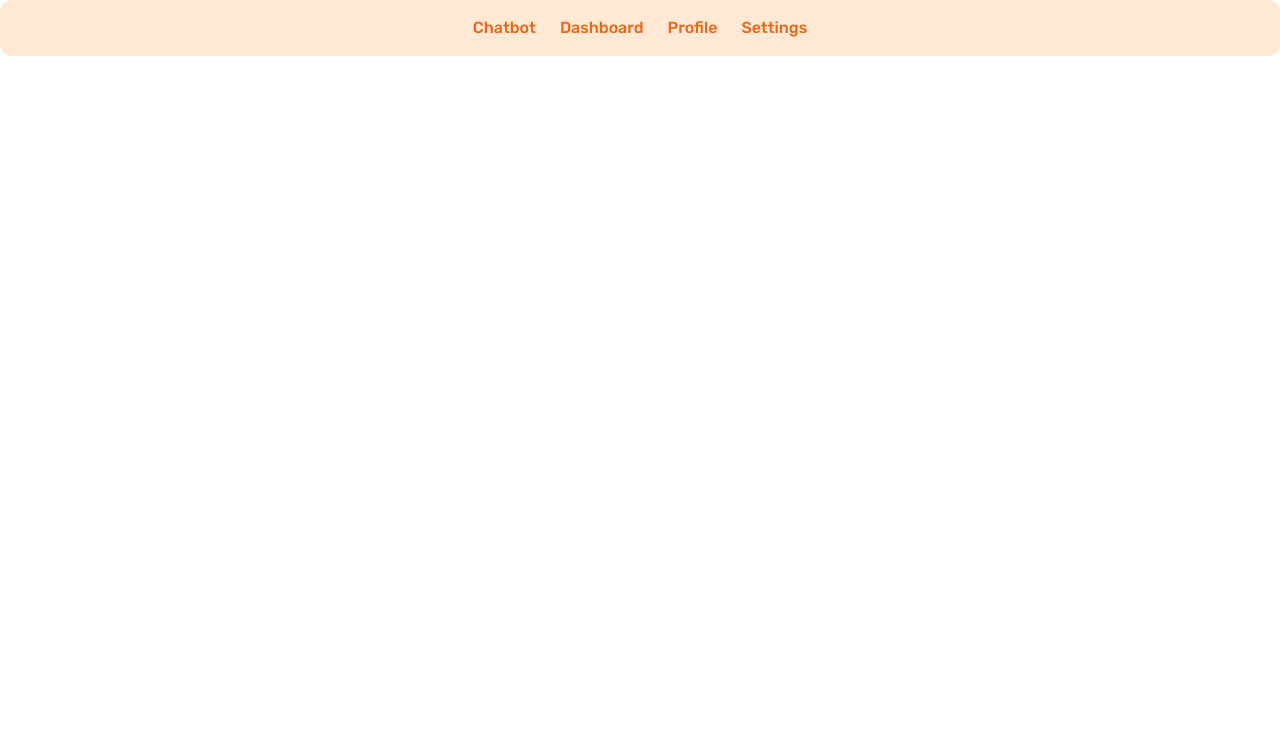
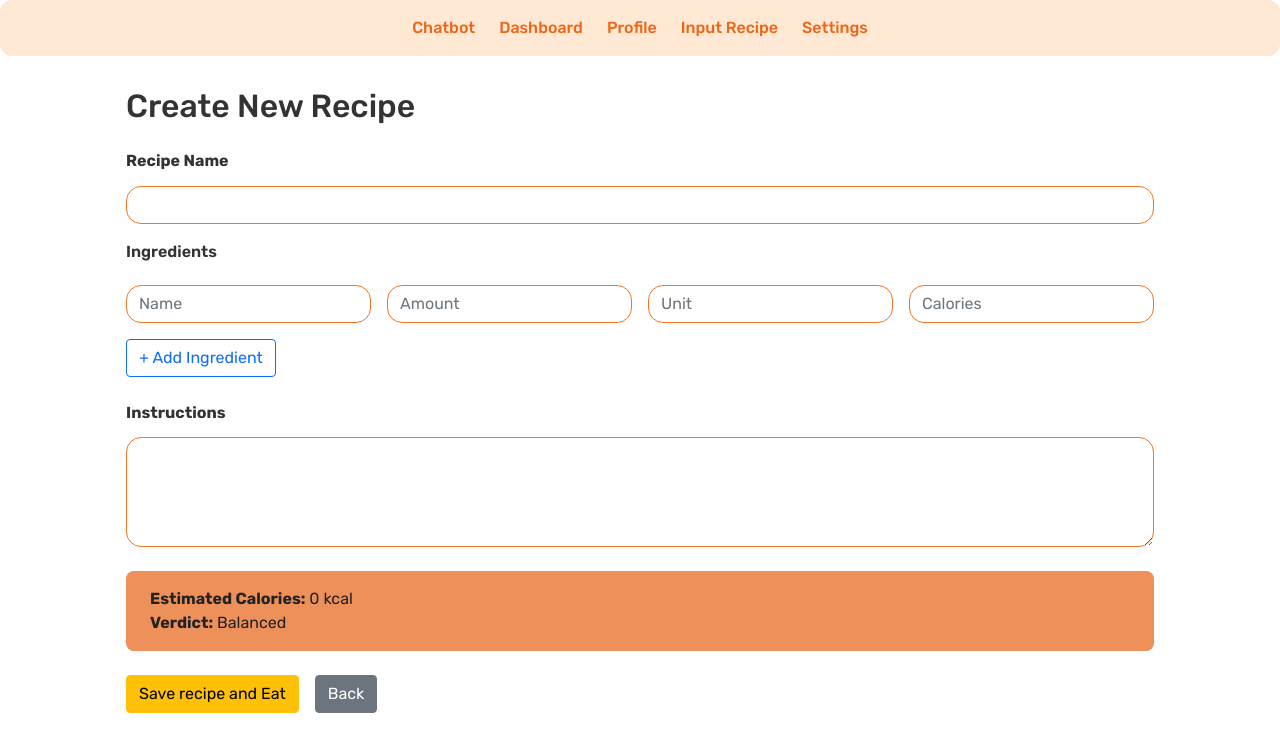
Before and after one commit to tgw6201/SummerBuild2025, a React (Vite) app in the folder client/: page /recipe-input in a window 1280 px wide. Shown: the top 752 px of the page. Built offline with nearby package versions, Linux system fonts and the light colour scheme.

Commit message:
Create a new recipe (hardcoded)

```diff
--- a/client/src/App.jsx
+++ b/client/src/App.jsx
@@ -11,6 +11,7 @@ import Onboarding from './pages/Onboarding';
 import Dashboard from './pages/Dashboard';
 import Profile from './pages/Profile';
 import ChangePassword from './pages/ChangePassword';
+import RecipeInput from './pages/RecipeInput';
 import  './index.css';
 
 function App() {
@@ -26,6 +27,7 @@ function App() {
         <Route path="/chatbot" element={<Chatbot />} />
         <Route path="/dashboard" element={<Dashboard />} />
         <Route path="/profile" element={<Profile />} />
+        <Route path="/recipe-input" element={<RecipeInput />} />
       </Routes>
     </Router>
   );
--- a/client/src/components/Navbar.jsx
+++ b/client/src/components/Navbar.jsx
@@ -21,6 +21,7 @@ export default function Navbar() {
       <Link to="/">Chatbot</Link>
       <Link to="/dashboard">Dashboard</Link>
       <Link to="/profile">Profile</Link>
+      <Link to="/recipe-input">Input Recipe</Link>
       {/* Settings Dropdown */}
       <div
         className="dropdown"
--- /dev/null
+++ b/client/src/css/RecipeInput.css
@@ -0,0 +1,58 @@
+I/* Container spacing */
+.recipe-input-container {
+  max-width: 700px;
+  margin: 2rem auto;
+  padding: 2rem 1.5rem;
+  background: #fff;
+  border-radius: 12px;
+  box-shadow: 0 2px 12px rgba(0,0,0,0.04);
+}
+
+/* Section titles */
+.recipe-input-container h2 {
+  margin-bottom: 1.5rem;
+}
+
+.recipe-input-container label,
+.recipe-input-container .section-title {
+  font-weight: 600;
+  margin-bottom: 0.5rem;
+  display: block;
+}
+
+/* Ingredient row alignment */
+.ingredient-row {
+  display: flex;
+  gap: 1rem;
+  margin-bottom: 0.5rem;
+}
+
+.ingredient-row input {
+  flex: 1 1 0;
+  min-width: 0;
+}
+
+/* Add Ingredient button */
+.add-ingredient-btn {
+  margin-bottom: 1.5rem;
+}
+
+/* Instructions textarea */
+.instructions-area {
+  margin-bottom: 1.5rem;
+}
+
+/* Calories verdict box */
+.calorie-verdict-box {
+  background: #ed905a;
+  border-radius: 8px;
+  padding: 1rem 1.5rem;
+  margin-bottom: 1.5rem;
+  color: #222;
+}
+
+/* Button group */
+.recipe-btn-group {
+  display: flex;
+  gap: 1rem;
+}
--- a/client/src/pages/RecipeInput.jsx
+++ b/client/src/pages/RecipeInput.jsx
@@ -0,0 +1,142 @@
+import React, { useState } from "react";
+import '../css/RecipeInput.css';
+
+const initialIngredient = { name: "", amount: "", unit: "", calories: "" };
+
+function calculateCalories(ingredients) {
+  return ingredients.reduce((sum, ing) => sum + Number(ing.calories || 0), 0);
+}
+
+function getVerdict(totalCalories) {
+  if (totalCalories < 300) return "Balanced";
+  if (totalCalories < 600) return "Slightly High";
+  if (totalCalories < 900) return "High Calories";
+  return "Very High Calories";
+}
+
+export default function EditRecipePage({ onSave, onBack }) {
+  const [name, setName] = useState("");
+  const [ingredients, setIngredients] = useState([{ ...initialIngredient }]);
+  const [instructions, setInstructions] = useState("");
+
+  const totalCalories = calculateCalories(ingredients);
+  const verdict = getVerdict(totalCalories);
+
+  const handleIngredientChange = (idx, field, value) => {
+    setIngredients(ings =>
+      ings.map((ing, i) =>
+        i === idx ? { ...ing, [field]: value } : ing
+      )
+    );
+  };
+
+  const addIngredient = () => {
+    setIngredients([...ingredients, { ...initialIngredient }]);
+  };
+
+  const removeIngredient = idx => {
+    setIngredients(ings => ings.filter((_, i) => i !== idx));
+  };
+
+  const handleSave = () => {
+    if (onSave) {
+      onSave({
+        name,
+        ingredients,
+        instructions,
+        totalCalories,
+        verdict,
+      });
+    }
+  };
+
+  return (
+    <div className="recipe-input-container">
+      <h2>Create New Recipe</h2>
+      <label className="form-label fw-bold">Recipe Name</label>
+      <input
+        type="text"
+        className="form-control mb-3"
+        value={name}
+        onChange={e => setName(e.target.value)}
+      />
+
+      <div className="section-title">Ingredients</div>
+      {ingredients.map((ing, idx) => (
+        <div className="ingredient-row" key={idx}>
+          <input
+            className="form-control"
+            placeholder="Name"
+            value={ing.name}
+            onChange={e => handleIngredientChange(idx, "name", e.target.value)}
+          />
+          <input
+            className="form-control"
+            placeholder="Amount"
+            value={ing.amount}
+            onChange={e => handleIngredientChange(idx, "amount", e.target.value)}
+          />
+          <input
+            className="form-control"
+            placeholder="Unit"
+            value={ing.unit}
+            onChange={e => handleIngredientChange(idx, "unit", e.target.value)}
+          />
+          <input
+            className="form-control"
+            placeholder="Calories"
+            type="number"
+            value={ing.calories}
+            onChange={e => handleIngredientChange(idx, "calories", e.target.value)}
+          />
+          {ingredients.length > 1 && (
+            <button
+              type="button"
+              className="btn btn-outline-danger btn-sm"
+              onClick={() => removeIngredient(idx)}
+            >
+              &times;
+            </button>
+          )}
+        </div>
+      ))}
+      <button
+        type="button"
+        className="btn btn-outline-primary add-ingredient-btn"
+        onClick={addIngredient}
+      >
+        + Add Ingredient
+      </button>
+
+      <label className="form-label fw-bold">Instructions</label>
+      <textarea
+        className="form-control instructions-area"
+        value={instructions}
+        onChange={e => setInstructions(e.target.value)}
+        rows={4}
+      />
+
+      <div className="calorie-verdict-box">
+        <strong>Estimated Calories:</strong> {totalCalories} kcal<br />
+        <strong>Verdict:</strong> {verdict}
+      </div>
+
+      <div className="recipe-btn-group">
+        <button
+          type="button"
+          className="btn btn-warning"
+          onClick={handleSave}
+        >
+          Save recipe and Eat
+        </button>
+        <button
+          type="button"
+          className="btn btn-secondary"
+          onClick={onBack}
+        >
+          Back
+        </button>
+      </div>
+    </div>
+  );
+}
```
